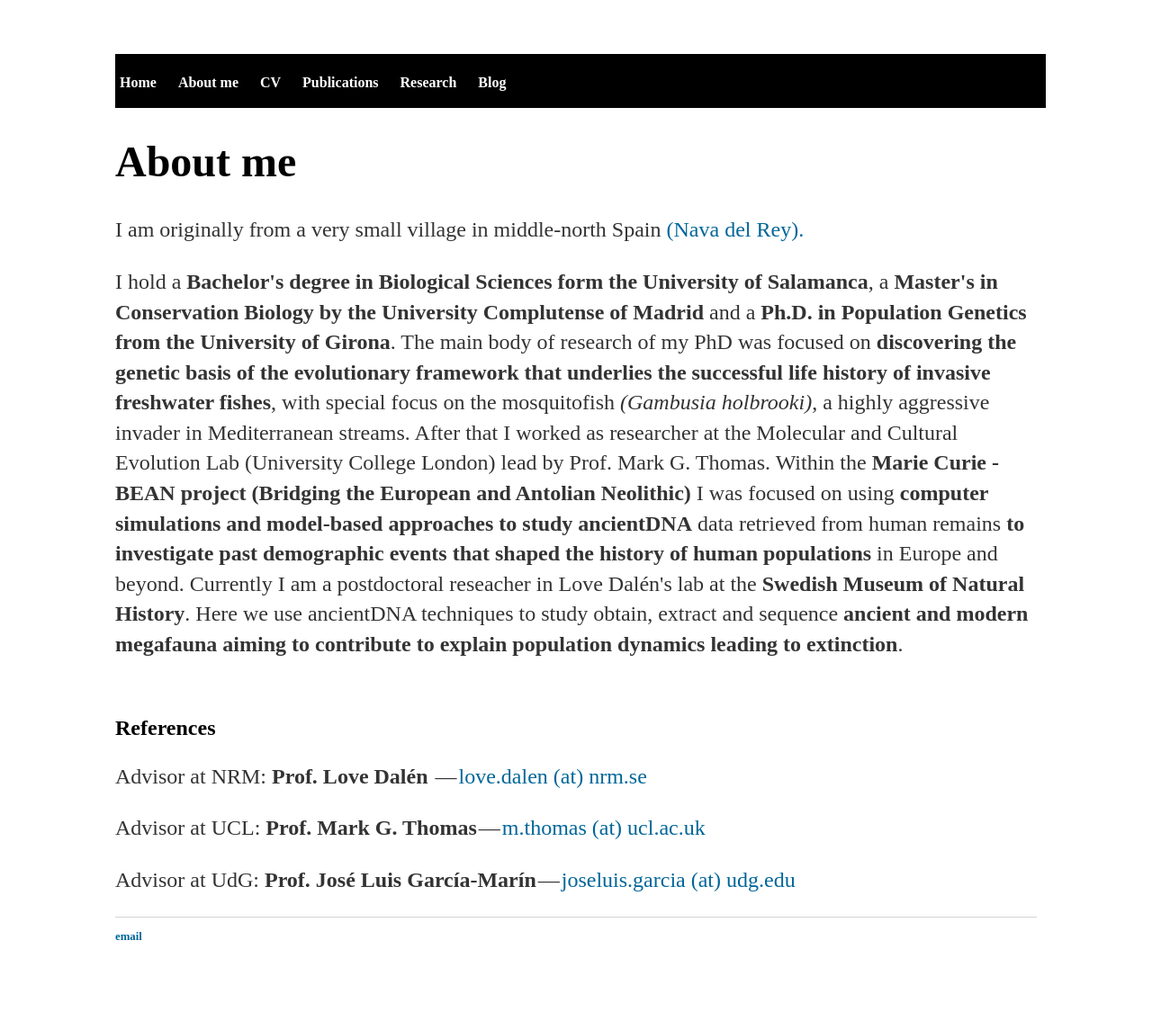
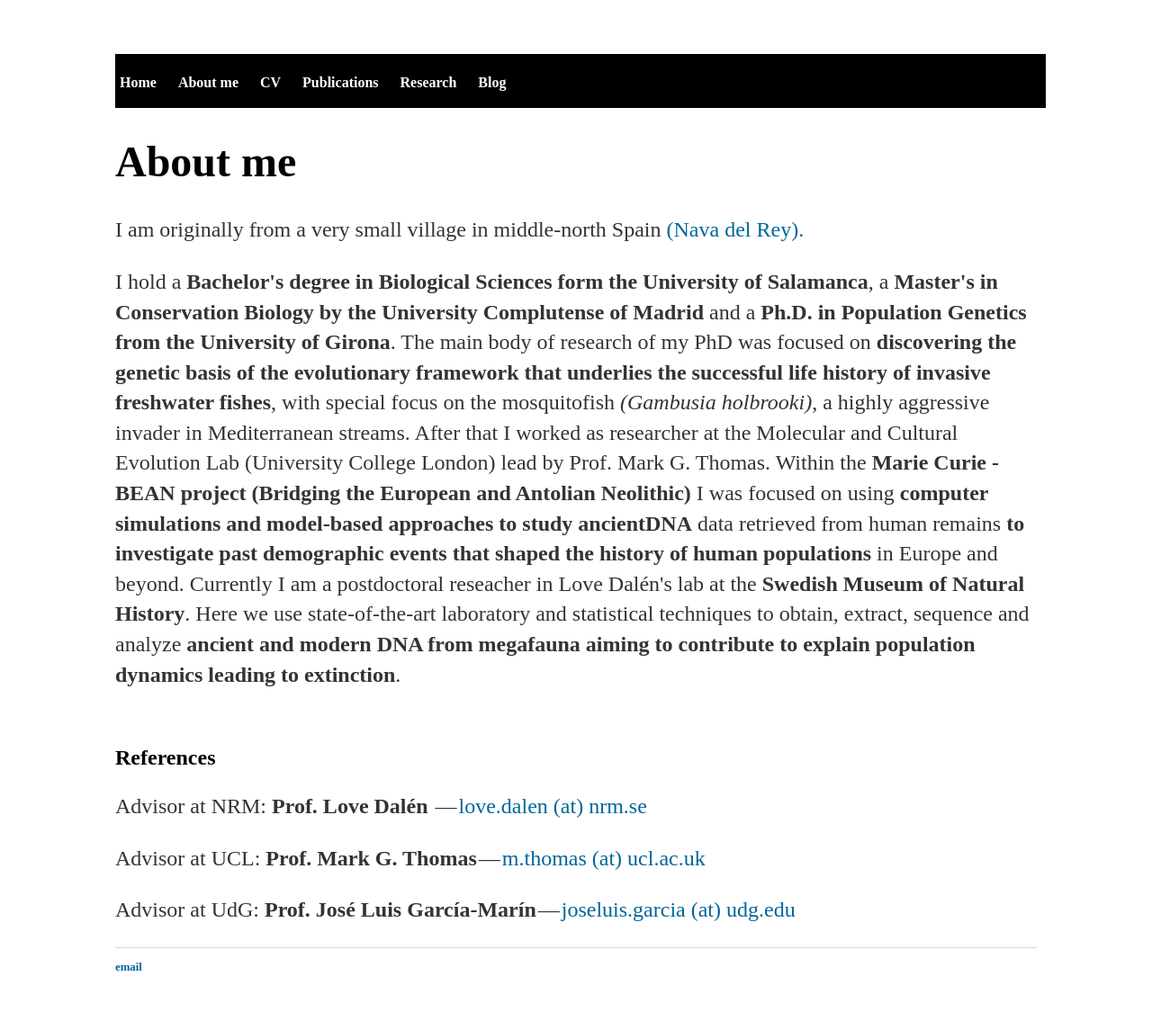
Before and after one commit to DiezMolino/diezmolino.github.io, a Jekyll site: the page about/index.html, which Jekyll copies as it is, in a window 1280 px wide. Shown: the whole page at 90% size. Built offline with Jekyll 4.4.1, drawn with Linux system fonts in a browser that asks for light colours; before the commit the page ends 1111 px from its top, so only the background shows below that.

Commit message:
Update index.html

```diff
--- a/about/index.html
+++ b/about/index.html
@@ -35,7 +35,7 @@
 
         		<p>I am originally from a very small village in middle-north Spain <a class='one' href='https://www.google.co.uk/webhp?sourceid=chrome-instant&ion=1&espv=2&ie=UTF-8#q=nava%20del%20rey'>(Nava del Rey).</a></p>
 
-        		<p>I hold a <b>Bachelor's degree in Biological Sciences form the University of Salamanca</b>, a <b>Master's in Conservation Biology by the University Complutense of Madrid</b> and a <b>Ph.D. in Population Genetics  from the University of Girona</b>. The main body of research of my PhD was focused on <b>discovering the genetic basis of the evolutionary framework that underlies the successful life history of invasive freshwater fishes</b>, with special focus on the mosquitofish <i>(Gambusia holbrooki)</i>, a highly aggressive invader in Mediterranean streams. After that I worked as researcher at the Molecular and Cultural Evolution Lab (University College London) lead by Prof. Mark G. Thomas. Within the <b>Marie Curie - BEAN project (Bridging the European and Antolian Neolithic)</b> I was focused on using <b>computer simulations and model-based approaches to study ancientDNA</b> data retrieved from human remains <b>to investigate past demographic events that shaped the history of human populations</b> in Europe and beyond. Currently I am a postdoctoral reseacher in Love Dalén's lab at the <b>Swedish Museum of Natural History</b>. Here we use ancientDNA techniques to study obtain, extract and sequence <b>ancient and modern megafauna aiming to contribute to explain population dynamics leading to extinction</b>.</p>
+        		<p>I hold a <b>Bachelor's degree in Biological Sciences form the University of Salamanca</b>, a <b>Master's in Conservation Biology by the University Complutense of Madrid</b> and a <b>Ph.D. in Population Genetics  from the University of Girona</b>. The main body of research of my PhD was focused on <b>discovering the genetic basis of the evolutionary framework that underlies the successful life history of invasive freshwater fishes</b>, with special focus on the mosquitofish <i>(Gambusia holbrooki)</i>, a highly aggressive invader in Mediterranean streams. After that I worked as researcher at the Molecular and Cultural Evolution Lab (University College London) lead by Prof. Mark G. Thomas. Within the <b>Marie Curie - BEAN project (Bridging the European and Antolian Neolithic)</b> I was focused on using <b>computer simulations and model-based approaches to study ancientDNA</b> data retrieved from human remains <b>to investigate past demographic events that shaped the history of human populations</b> in Europe and beyond. Currently I am a postdoctoral reseacher in Love Dalén's lab at the <b>Swedish Museum of Natural History</b>. Here we use state-of-the-art laboratory and statistical techniques to obtain, extract, sequence and analyze <b>ancient and modern DNA from megafauna aiming to contribute to explain population dynamics leading to extinction</b>.</p>
 
 <br/>
 
```
